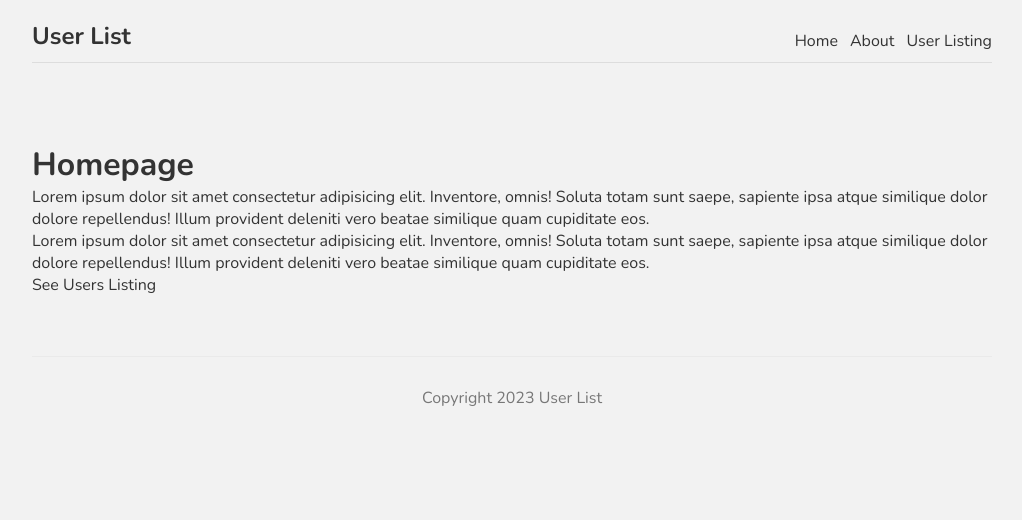
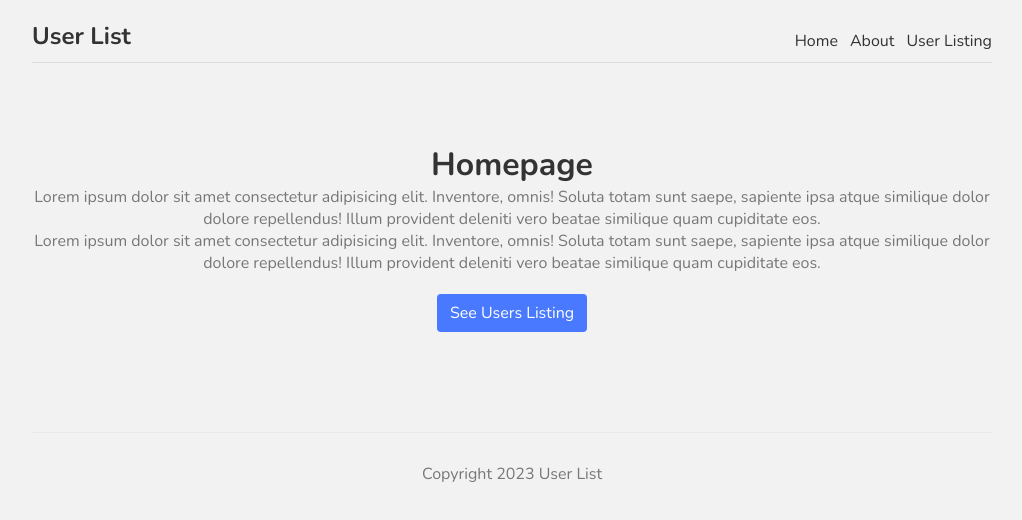
Before and after one commit to mosesfawole/user-list-next-, a Next.js app: page / in a window 1280 px wide. Shown: the top 520 px of the page, without its empty margins (128-1150 px from the left). Built offline with nearby package versions, Linux system fonts and the light colour scheme.

Commit message:
add home styles

```diff
--- a/pages/index.js
+++ b/pages/index.js
@@ -7,21 +7,24 @@ import styles from "../styles/Home.module.css";
 
 export default function Home() {
   return (
-    <div>
+    <div className={styles.title}>
       <h1>Homepage</h1>
-      <p>
+      <p className={styles.text}>
         Lorem ipsum dolor sit amet consectetur adipisicing elit. Inventore,
         omnis! Soluta totam sunt saepe, sapiente ipsa atque similique dolor
         dolore repellendus! Illum provident deleniti vero beatae similique quam
         cupiditate eos.
       </p>
-      <p>
+      <p className={styles.text}>
         Lorem ipsum dolor sit amet consectetur adipisicing elit. Inventore,
         omnis! Soluta totam sunt saepe, sapiente ipsa atque similique dolor
         dolore repellendus! Illum provident deleniti vero beatae similique quam
         cupiditate eos.
       </p>
-      <Link href="/users"> See Users Listing</Link>
+      <Link className={styles.btn} href="/users">
+        {" "}
+        See Users Listing
+      </Link>
     </div>
   );
 }
--- a/styles/Home.module.css
+++ b/styles/Home.module.css
@@ -1,116 +1,18 @@
-.container {
-  padding: 0 2rem;
-}
-
-.main {
-  min-height: 100vh;
-  padding: 4rem 0;
-  flex: 1;
-  display: flex;
-  flex-direction: column;
-  justify-content: center;
-  align-items: center;
-}
-
-.footer {
-  display: flex;
-  flex: 1;
-  padding: 2rem 0;
-  border-top: 1px solid #eaeaea;
-  justify-content: center;
-  align-items: center;
-}
-
-.footer a {
-  display: flex;
-  justify-content: center;
-  align-items: center;
-  flex-grow: 1;
-}
-
-.title a {
-  color: #0070f3;
-  text-decoration: none;
-}
-
-.title a:hover,
-.title a:focus,
-.title a:active {
-  text-decoration: underline;
-}
-
 .title {
-  margin: 0;
-  line-height: 1.15;
-  font-size: 4rem;
-}
-
-.title,
-.description {
+  color: #333;
+  padding-bottom: 20px;
   text-align: center;
 }
-
-.description {
-  margin: 4rem 0;
-  line-height: 1.5;
-  font-size: 1.5rem;
+.text {
+  color: #777;
 }
-
-.code {
-  background: #fafafa;
-  border-radius: 5px;
-  padding: 0.75rem;
-  font-size: 1.1rem;
-  font-family: Menlo, Monaco, Lucida Console, Liberation Mono, DejaVu Sans Mono,
-    Bitstream Vera Sans Mono, Courier New, monospace;
+.btn {
+  display: block;
+  width: 150px;
+  padding: 8px 0;
+  margin: 20px auto;
+  background: #4979ff;
+  border-radius: 4px;
+  color: white;
+  text-align: center;
 }
-
-.grid {
-  display: flex;
-  align-items: center;
-  justify-content: center;
-  flex-wrap: wrap;
-  max-width: 800px;
-}
-
-.card {
-  margin: 1rem;
-  padding: 1.5rem;
-  text-align: left;
-  color: inherit;
-  text-decoration: none;
-  border: 1px solid #eaeaea;
-  border-radius: 10px;
-  transition: color 0.15s ease, border-color 0.15s ease;
-  max-width: 300px;
-}
-
-.card:hover,
-.card:focus,
-.card:active {
-  color: #0070f3;
-  border-color: #0070f3;
-}
-
-.card h2 {
-  margin: 0 0 1rem 0;
-  font-size: 1.5rem;
-}
-
-.card p {
-  margin: 0;
-  font-size: 1.25rem;
-  line-height: 1.5;
-}
-
-.logo {
-  height: 1em;
-  margin-left: 0.5rem;
-}
-
-@media (max-width: 600px) {
-  .grid {
-    width: 100%;
-    flex-direction: column;
-  }
-}
```
Also changed, not shown: styles/About.module.css (added).
